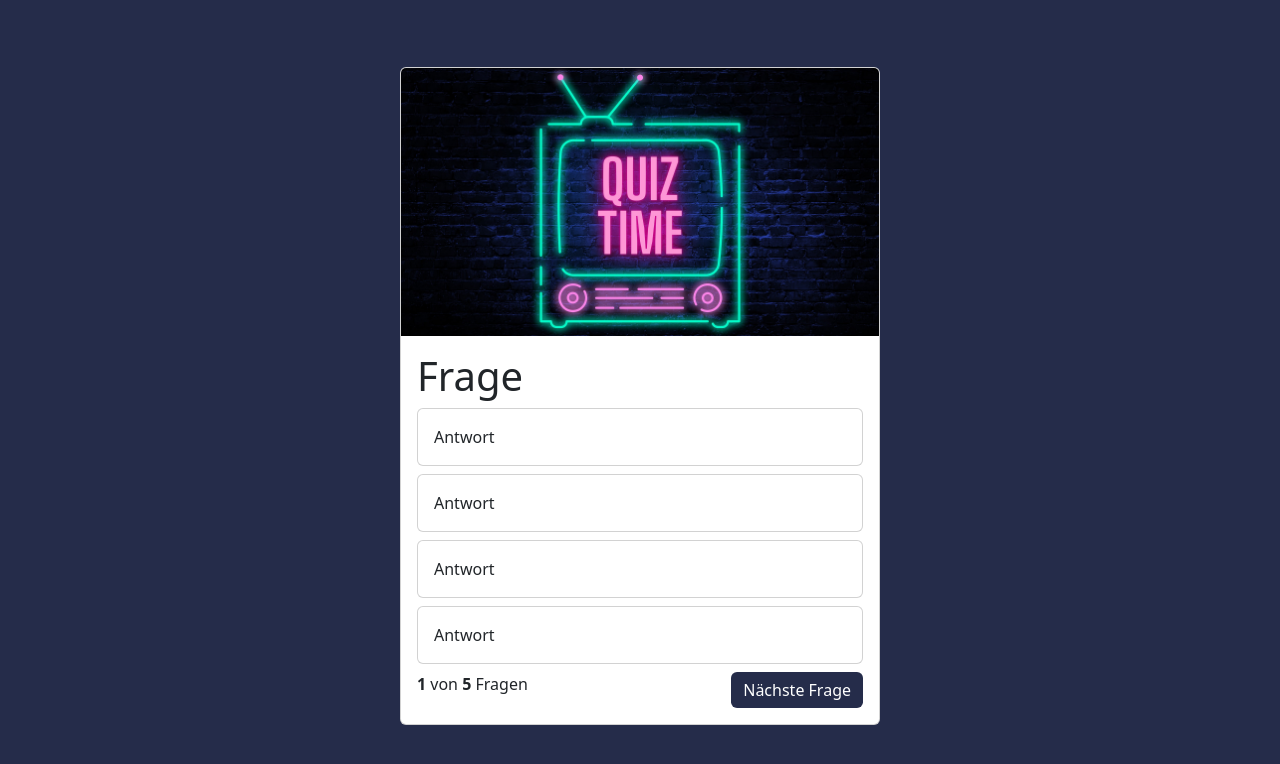
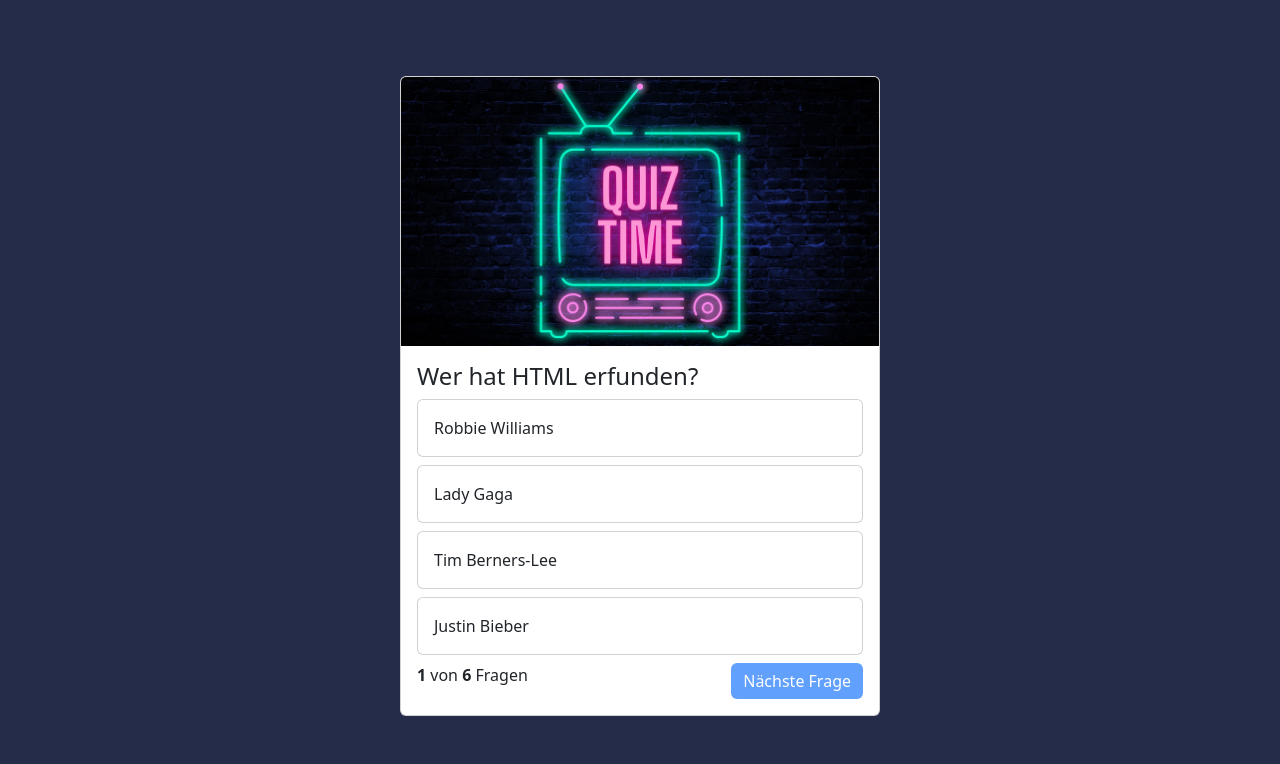
Before and after one commit to TobiasOdi/QuizApp, a website: page index.html in a window 1280 px wide. Shown: the part 60-824 px from the top of the page. Drawn offline with nearby package versions, Linux system fonts and the light colour scheme.

Commit message:
show correct answer, disable button

```diff
--- a/index.html
+++ b/index.html
@@ -11,10 +11,11 @@
  -->
     <link href="https://cdn.jsdelivr.net/npm/bootstrap@5.3.0-alpha1/dist/css/bootstrap.min.css" rel="stylesheet" integrity="sha384-GLhlTQ8iRABdZLl6O3oVMWSktQOp6b7In1Zl3/Jr59b6EGGoI1aFkw7cmDA6j6gD" crossorigin="anonymous">
     <script src="https://cdn.jsdelivr.net/npm/bootstrap@5.3.0-alpha1/dist/js/bootstrap.bundle.min.js" integrity="sha384-w76AqPfDkMBDXo30jS1Sgez6pr3x5MlQ1ZAGC+nuZB+EYdgRZgiwxhTBTkF7CXvN" crossorigin="anonymous"></script>
+    <script src="./script.js"></script>
 
     <title>QuizApp</title>
 </head>
-<body>
+<body onload="init()">
 
     <nav class="navbar bg-body-tertiary">
         <div class="container-fluid">
@@ -30,36 +31,36 @@
         <div class="card quiz-card">
             <img src="./img/quiztime.jpg" class="card-img-top">
             <div class="card-body">
-                <h1>Frage</h1>
-                <div class="card mb-2">
-                    <div class="card-body">
+                <h4 id="questionText">Frage</h4>
+                <div class="card mb-2 quiz-answer-card" onclick="answer('answer_1')">
+                    <div id="answer_1" class="card-body">
                         Antwort
                     </div>
                   </div>
 
-                  <div class="card mb-2">
-                    <div class="card-body">
+                  <div class="card mb-2 quiz-answer-card" onclick="answer('answer_2')">
+                    <div id="answer_2" class="card-body">
                         Antwort
                     </div>
                   </div>
 
-                  <div class="card mb-2">
-                    <div class="card-body">
+                  <div class="card mb-2 quiz-answer-card" onclick="answer('answer_3')">
+                    <div id="answer_3" class="card-body">
                         Antwort
                     </div>
                   </div>
 
-                  <div class="card mb-2">
-                    <div class="card-body">
+                  <div class="card mb-2 quiz-answer-card" onclick="answer('answer_4')">
+                    <div id="answer_4" class="card-body">
                         Antwort
                     </div>
                   </div>
 
                 <div class="question-footer">
                     <span>
-                        <b>1</b> von <b>5</b> Fragen
+                        <b>1</b> von <b id="all-questions">5</b> Fragen
                     </span>
-                    <button type="button" class="btn btn-primary">Nächste Frage</button>
+                    <button type="button" class="btn btn-primary" id="next-button">Nächste Frage</button>
                 </div>
             </div>
           </div>
--- a/script.js
+++ b/script.js
@@ -46,22 +46,44 @@ let questions = [
  'answer_3': 'rate = 100;',
  'answer_4': 'let rate = 100;',
  'right_answer': 4
-},
+}
+];
 
+let currentQuestion = 0;
 
+function init() {
+    document.getElementById('all-questions').innerHTML = questions.length;
+    document.getElementById('next-button').disabled = true;
 
-
-
-
-
-
-
-{'question': 'Wer hat HTML erfunden?',
- 'answer_1': 'Robbie Williams',
- 'answer_2': 'Lady Gaga',
- 'answer_3': 'Tim Berners-Lee',
- 'answer_4': 'Justin Bieber',
- 'right_answer': 3
+    showQuestion();
 }
 
-];
+function showQuestion() {
+    let question = questions[currentQuestion];
+
+    document.getElementById('questionText').innerHTML = question['question'];
+    document.getElementById('answer_1').innerHTML = question['answer_1'];
+    document.getElementById('answer_2').innerHTML = question['answer_2'];
+    document.getElementById('answer_3').innerHTML = question['answer_3'];
+    document.getElementById('answer_4').innerHTML = question['answer_4'];
+}
+
+function answer(selection) {
+    let question = questions[currentQuestion];
+    let selectedQuestionNumber = selection.slice(-1);
+    let answer = question['right_answer'];
+
+    let idOfRightAnswer = `answer_${question['right_answer']}`;
+
+    if (selectedQuestionNumber == answer){
+        console.log('Richtige antwort');
+        document.getElementById(selection).parentNode.classList.add('bg-success');
+
+    } else {
+        document.getElementById(selection).parentNode.classList.add('bg-danger');
+        document.getElementById(idOfRightAnswer).parentNode.classList.add('bg-success');
+    }
+
+    document.getElementById('next-button').disabled = false;
+
+}
--- a/style.css
+++ b/style.css
@@ -1,9 +1,6 @@
 body {
     min-height: 100vh;
     background-color: rgb(37, 44, 74) !important;
-
-
-
 }
 
 .container {
@@ -12,9 +9,15 @@ body {
     display: flex;
     justify-content: center;
     align-items: center;
+    border-radius: 10px;
+
 }
 
-.quiz-card   {
+[id*="answer"] {
+    border-radius: 5px;
+}
+
+.quiz-card {
     width: 30rem;
 }
 
@@ -24,7 +27,16 @@ body {
 }
 
 .btn-primary {
-    background-color: rgb(37, 44, 74) !important;
-    border: none !important;
+/*     background-color: rgb(37, 44, 74) !important;
+ */    border: none !important;
 
 }
+
+.quiz-answer-card:hover {
+    cursor: pointer;
+    background-color: rgba(0, 0, 0, 0.1);
+}
+
+.bg-success, .bg-danger {
+    color: white;
+}
```
